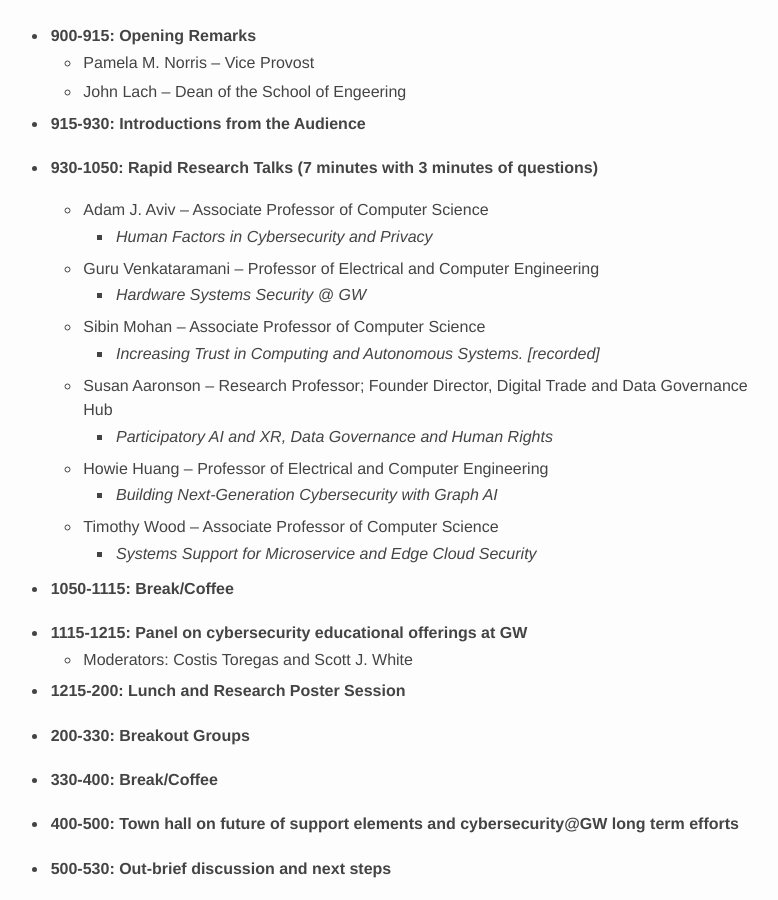
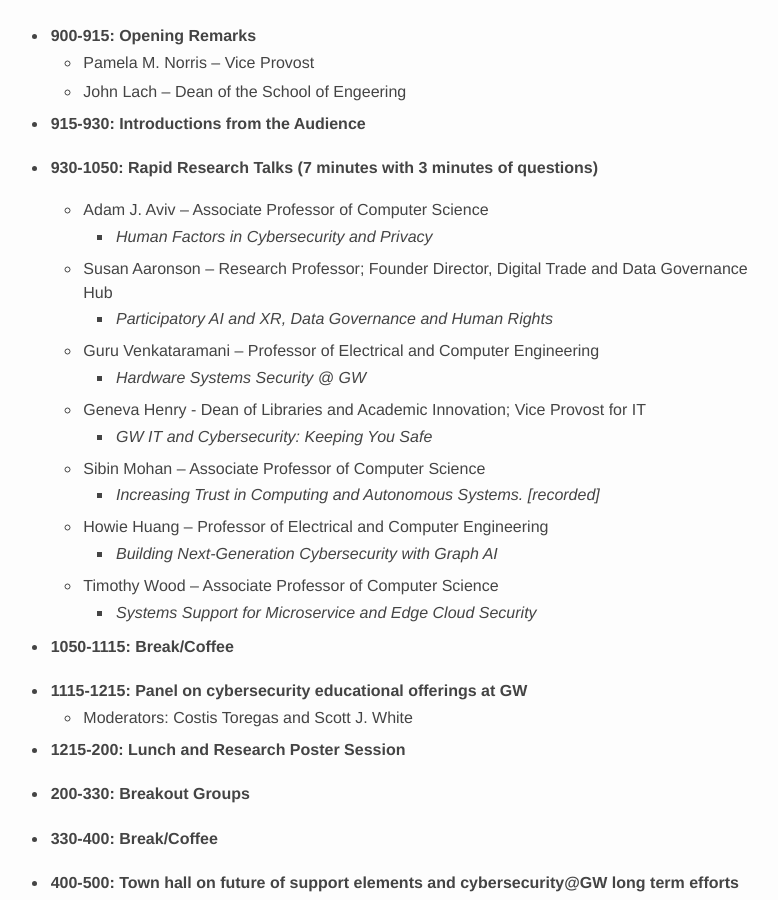
Before and after one commit to gw-cyber-day/gw-cyber-day.github.io, a Jekyll site: the page built from schedule/2022-schedule.md, in a window 1280 px wide and 900 px high, scrolled down 443 px. Shown: the whole window, without its empty margins (252-1030 px from the left). Built offline with Jekyll 4.4.1, drawn with Linux system fonts in a browser that asks for light colours; some web fonts are replaced.

Commit message:
adding another talk

```diff
--- a/_data/2022_participants.yaml
+++ b/_data/2022_participants.yaml
@@ -9,13 +9,13 @@ leadership:
     img: https://provost.gwu.edu/sites/g/files/zaxdzs626/f/downloads/Geneva-Henry_UP_2014-WLA_1128.jpg
     title: Dean of Libraries and Academic Innovation; Vice Provost for IT
     school: Library and Academic Inovation and GW-IT
+    talk: GW IT and Cybersecurity -- Keeping You Safe
 
   - name: John Lach
     website: https://www.seas.gwu.edu/john-lach
     img: https://www.seas.gwu.edu/sites/g/files/zaxdzs2406/f/styles/person_main_image/public/downloads/Lach0919.jpg?itok=khAwH_rh
     title: Dean, School of Engineering and Applied Science; and Professor of Electrical and Computer Engineering
     school: School of Engineering and Applied Sience
-
   - name: Mike Glatzer
     school: Provosts Office
     img: https://gwtoday.gwu.edu/sites/g/files/zaxdzs5401/files/image/GWTD_VProv_Oct2022%20%281%29.jpeg
--- a/schedule/2022-schedule.md
+++ b/schedule/2022-schedule.md
@@ -15,14 +15,22 @@ title: Schedule
 
 
 * **930-1050: Rapid Research Talks (7 minutes with 3 minutes of questions)**
-{% if site.data.2022_participants.pis %}
-{% for part in site.data.2022_participants.pis %}
-{% if part.talk %}
-  * {{ part.name }} -- {{part.title}}
-    * *{{part.talk}}*
-{% endif %}
-{% endfor %}
-{% endif%}
+
+  * Adam J. Aviv – Associate Professor of Computer Science
+    * *Human Factors in Cybersecurity and Privacy*
+  * Susan Aaronson – Research Professor; Founder Director, Digital Trade and Data Governance Hub
+    * *Participatory AI and XR, Data Governance and Human Rights*
+  * Guru Venkataramani – Professor of Electrical and Computer Engineering
+    * *Hardware Systems Security @ GW*
+  * Geneva Henry - Dean of Libraries and Academic Innovation; Vice Provost for IT
+    * *GW IT and Cybersecurity: Keeping You Safe*
+  * Sibin Mohan – Associate Professor of Computer Science
+    * *Increasing Trust in Computing and Autonomous Systems. [recorded]*
+  * Howie Huang – Professor of Electrical and Computer Engineering
+    * *Building Next-Generation Cybersecurity with Graph AI*
+  * Timothy Wood – Associate Professor of Computer Science
+    * *Systems Support for Microservice and Edge Cloud Security*
+
 
 
 * **1050-1115: Break/Coffee**
```
